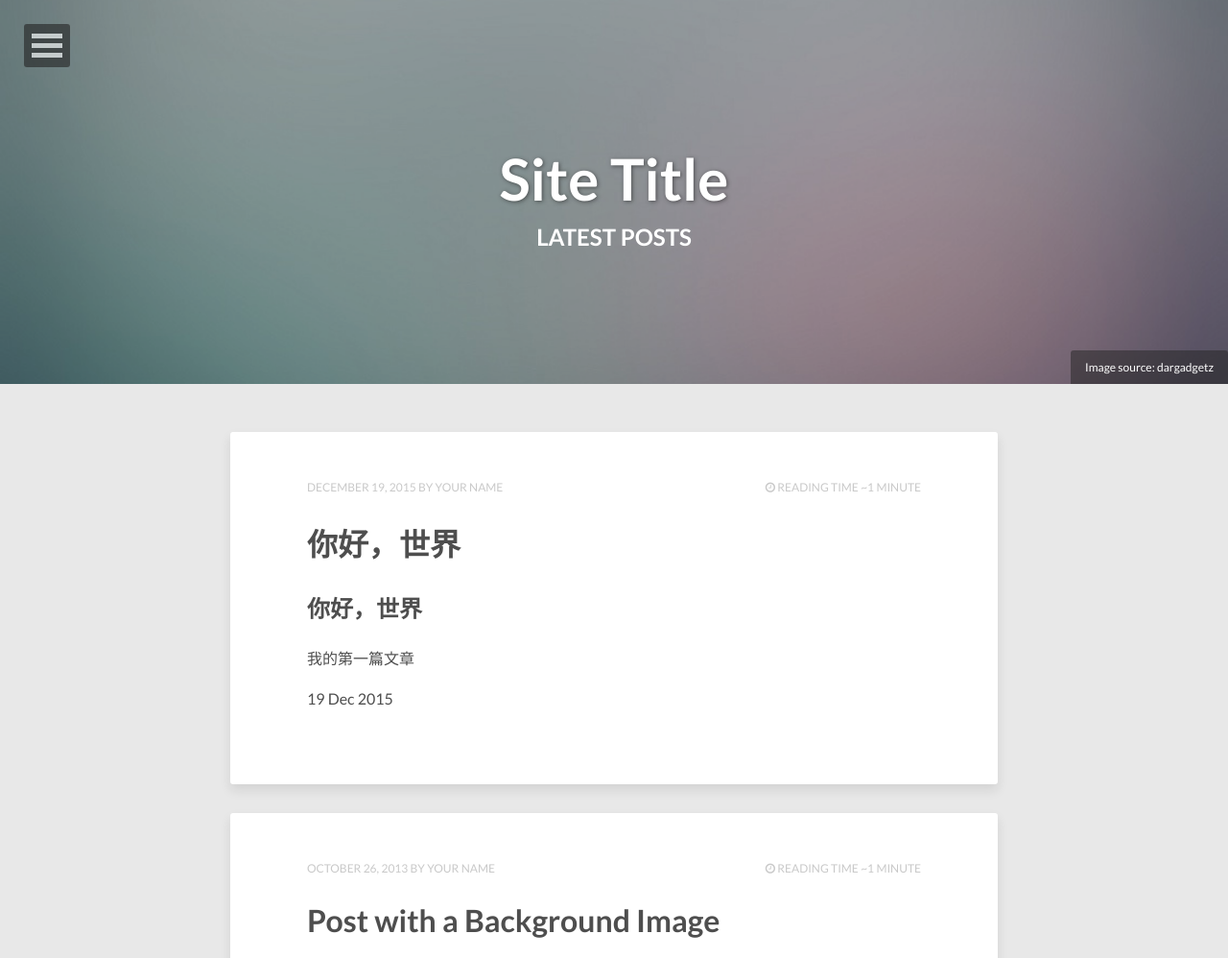
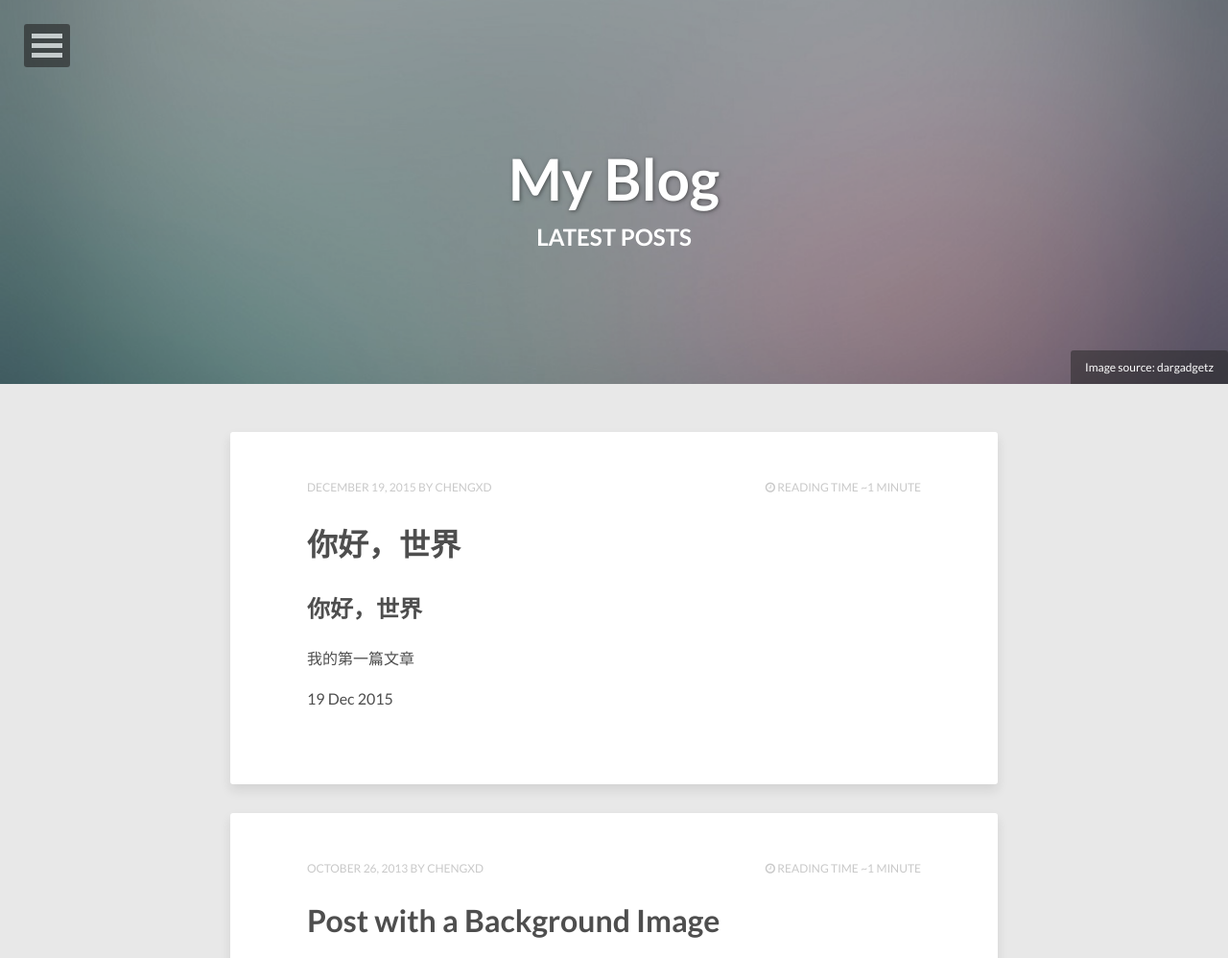
Before and after one commit to chengxd/blog, a Jekyll site: the page built from index.html, in a window 1280 px wide and 1400 px high. Shown: the top 998 px of the window at 96% size. Built offline with Jekyll 4.4.1, drawn with Linux system fonts in a browser that asks for light colours; nearby versions of some CDN libraries; the list of posts is cut into pages by our own code; some of the changed text lies outside the part shown.

Commit message:
update theme

```diff
--- a/_config.yml
+++ b/_config.yml
@@ -1,18 +1,18 @@
-title:            Site Title
+title:            My Blog
 description:      Describe your website here.
 disqus_shortname: hpstrtheme
 reading_time:     true
 words_per_minute: 200
 # Your site's domain goes here (eg: //mmistakes.github.io, http://mademistakes.com, etc)
 # When testing locally leave blank or use http://localhost:4000
-url:
+url:              http://chengxd.github.io/blog/
 
 # Owner/author information
 owner:
-  name:           Your Name
+  name:           chengxd
   avatar:         avatar.jpg
   bio:            "Your bio goes here. It shouldn't be super long but a good two sentences or two should suffice."
-  email:          you@email.com
+  email:          chengxd3@gmail.com
   # Social networking links used in footer. Update and remove as you like.
   twitter:
   facebook:
@@ -56,7 +56,7 @@ kramdown:
   footnote_nr: 1
   entity_output: as_char
   toc_levels: 1..6
-  use_coderay: true
+  enable_coderay: true
 
   coderay:
     coderay_line_numbers: nil
```
